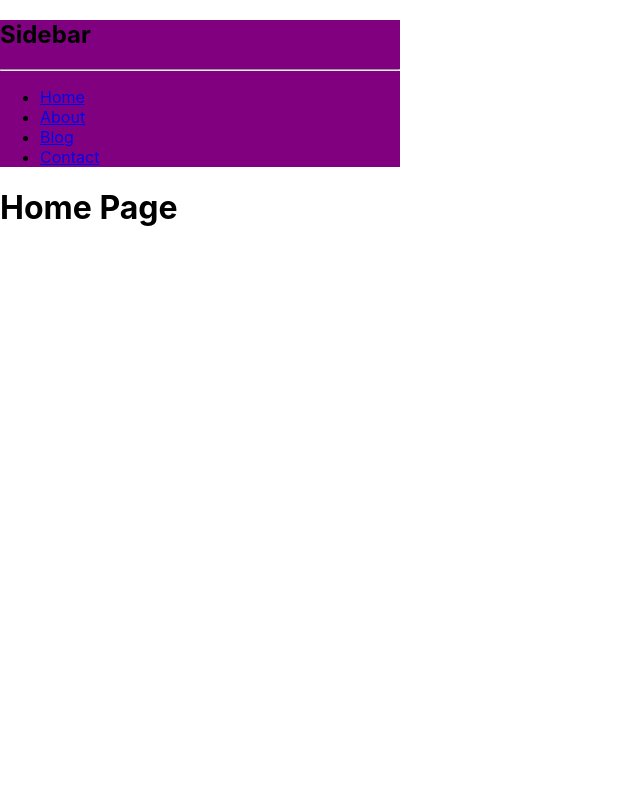
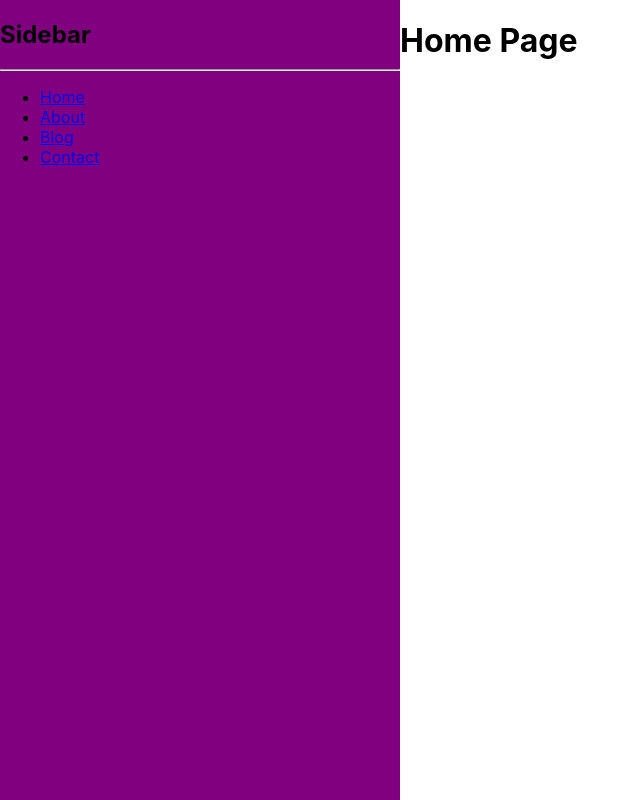
Before and after one commit to llcain/react-sidebar, a React (Create React App) app: page / in a window 1280 px wide. Shown: the whole page, without its empty margins (0-640 px from the left). Built offline with nearby package versions, Linux system fonts and the light colour scheme.

Commit message:
Align page components to right of sidebar

```diff
--- a/src/App.css
+++ b/src/App.css
@@ -1,4 +1,9 @@
 .aside-bar {
   width: 400px;
   background-color: purple;
+  height: 100vh;
 }
+
+.App {
+  display: flex;
+}
```
